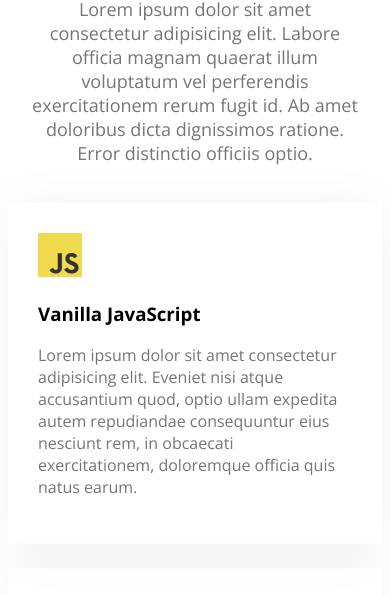
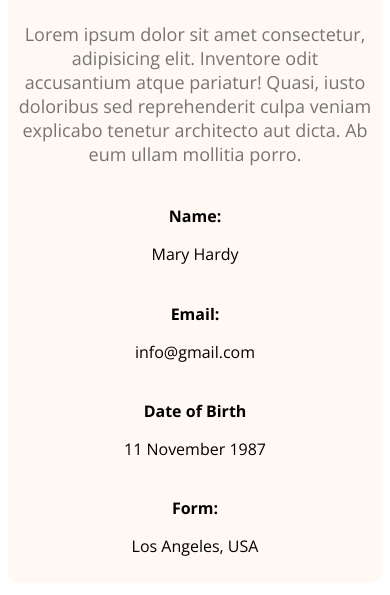
Before and after one commit to mrshakil015/Front-End-Design, a plain HTML site: page 09-Responsive-Portfolio-Website/index.html in a window 390 px wide. Shown: the part 235-830 px from the top of the page. Drawn offline with nearby package versions, Linux system fonts and the light colour scheme.

Commit message:
about section responsive done

```diff
--- a/09-Responsive-Portfolio-Website/index.html
+++ b/09-Responsive-Portfolio-Website/index.html
@@ -37,7 +37,7 @@
         </div>
     </header>
     <main>
-        <section class="about hide">
+        <section class="about">
             <h3 class="section-title">About Me</h3>
             <p class="section-description">
                 Lorem ipsum dolor sit amet consectetur, adipisicing elit. Inventore odit accusantium atque pariatur!
--- a/09-Responsive-Portfolio-Website/styles/portfolio.css
+++ b/09-Responsive-Portfolio-Website/styles/portfolio.css
@@ -119,6 +119,18 @@ main section{
     margin-bottom: 0;
 }
 
+/* --Mobile Devices-- */
+@media screen and (max-width: 576px) {
+    .about{
+        padding: 10px;
+    }
+    .about-info-container{
+        flex-direction: column;
+    }
+
+}
+
+
 /* --What I do styles-- */
 .what-i-do{
     margin: 130px 0;
@@ -149,7 +161,7 @@ main section{
     }
 }
 /* --Medium Devices-- */
-@media screen and (min-width: 576px) and (max-width: 992px) {
+@media screen and (min-width: 576px) and (max-width: 960px) {
     .skills-container{
         display: grid;
         grid-template-columns: repeat(2, 1fr);
```
